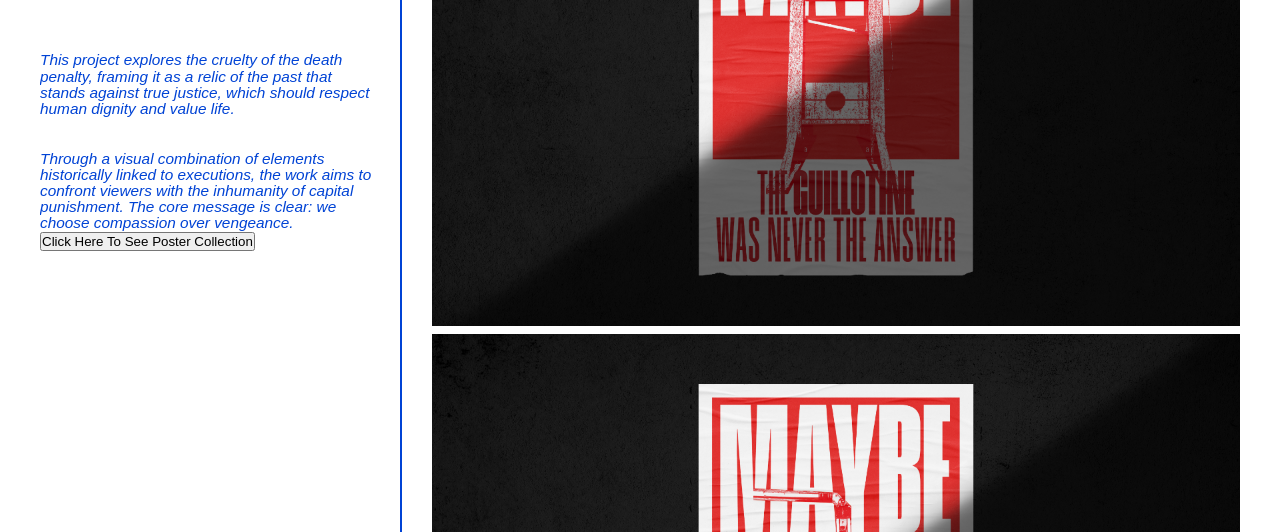
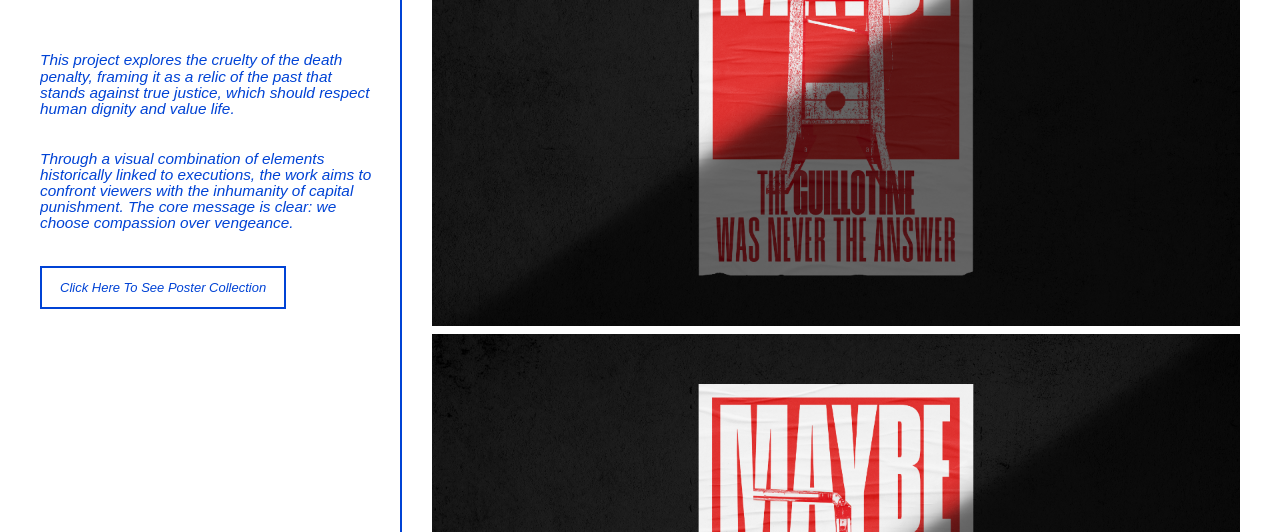
Before and after one commit to Matrix02Gold/Othmane-portfolio, a plain HTML site: page poster-design.html in a window 1280 px wide. Shown: the part 268-800 px from the top of the page. Drawn offline with Linux system fonts and the light colour scheme; a web font is replaced by a local one.

Commit message:
Update pages_styles.css

```diff
--- a/pages_styles.css
+++ b/pages_styles.css
@@ -234,6 +234,24 @@ body {
   min-width: 0;
 }
 
+.switch-btn {
+  margin-top: 34px;
+  padding: 12px 18px;
+  border: 2px solid #0043d5;
+  background: transparent;
+  color: #0043d5;
+  font-family: 'General Sans', sans-serif;
+  font-size: clamp(13px, 1vw, 16px);
+  font-weight: 500;
+  font-style: italic;
+  cursor: pointer;
+  transition: background 0.2s ease, color 0.2s ease;
+}
+
+.switch-btn:hover {
+  background: #0043d5;
+  color: #ffffff;
+}
 /* Images and videos */
 
 .right img,
```
